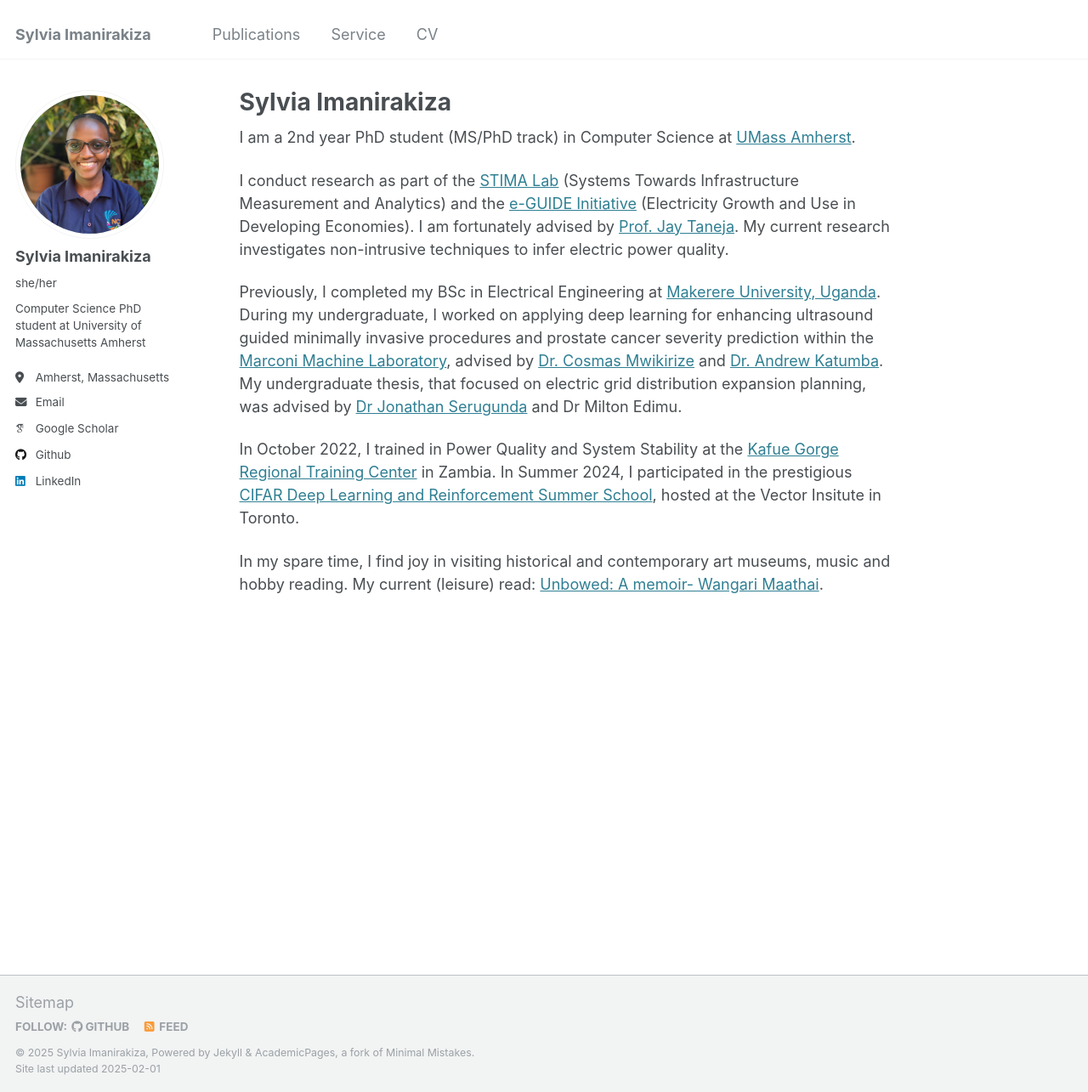
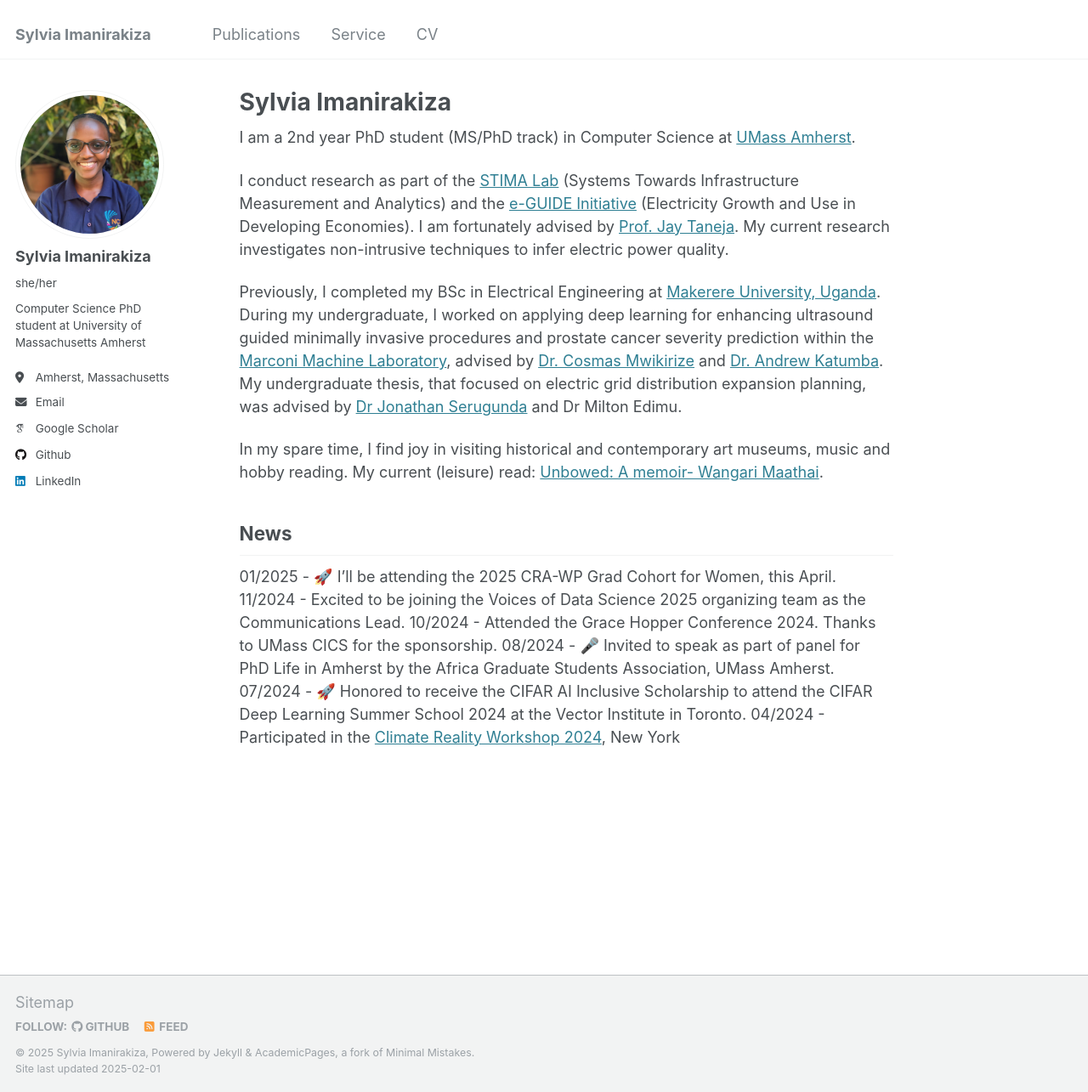
Before and after one commit to simanirakiza/simanirakiza.github.io, a Jekyll site: the page built from _pages/about.md, in a window 1280 px wide and 1285 px high. Shown: the whole window at 85% size. Built offline with Jekyll 4.4.1, drawn with Linux system fonts in a browser that asks for light colours; some web fonts are replaced.

Commit message:
Update about.md

```diff
--- a/_pages/about.md
+++ b/_pages/about.md
@@ -13,7 +13,14 @@ I conduct research as part of the [STIMA Lab](https://websites.umass.edu/jtaneja
 
 Previously, I completed my BSc in Electrical Engineering at [Makerere University, Uganda](https://mak.ac.ug/). During my undergraduate, I worked on applying deep learning for enhancing ultrasound guided minimally invasive procedures and prostate cancer severity prediction within the [Marconi Machine Laboratory](https://marconilab.org/), advised by [Dr. Cosmas Mwikirize](https://scholar.google.com/citations?user=9rlsHzoAAAAJ&hl=en) and [Dr. Andrew Katumba](https://scholar.google.be/citations?user=APqcOhAAAAAJ&hl=en). My undergraduate thesis, that focused on electric grid distribution expansion planning, was advised by [Dr Jonathan Serugunda](https://scholar.google.com/citations?user=oeuuubUAAAAJ&hl=en) and Dr Milton Edimu.
 
-In October 2022, I trained in Power Quality and System Stability at the [Kafue Gorge Regional Training Center](https://www.kgrtc.org.zm/) in Zambia.
-In Summer 2024, I participated in the prestigious [CIFAR Deep Learning and Reinforcement Summer School](https://dlrl.ca/), hosted at the Vector Insitute in Toronto.
 
 In my spare time, I find joy in visiting historical and contemporary art museums, music and hobby reading. My current (leisure) read: [Unbowed: A memoir- Wangari Maathai](https://www.goodreads.com/book/show/201111.Unbowed).
+
+## News
+
+01/2025 - 🚀 I'll be attending the 2025 CRA-WP Grad Cohort for Women, this April.
+11/2024 - Excited to be joining the Voices of Data Science 2025 organizing team as the Communications Lead.
+10/2024 - Attended the Grace Hopper Conference 2024. Thanks to UMass CICS for the sponsorship.
+08/2024 - 🎤 Invited to speak as part of panel for PhD Life in Amherst by the Africa Graduate Students Association, UMass Amherst.
+07/2024 - 🚀 Honored to receive the CIFAR AI Inclusive Scholarship to attend the CIFAR Deep Learning Summer School 2024 at the Vector Institute in Toronto.
+04/2024 - Participated in the [Climate Reality Workshop 2024](https://www.climaterealityproject.org/new-york), New York
```
